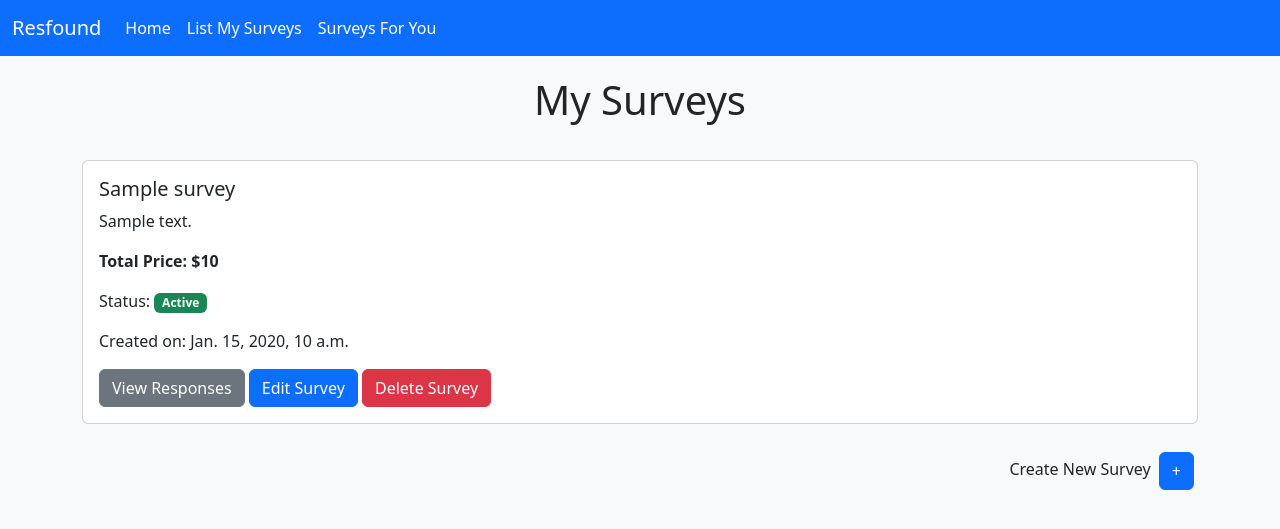
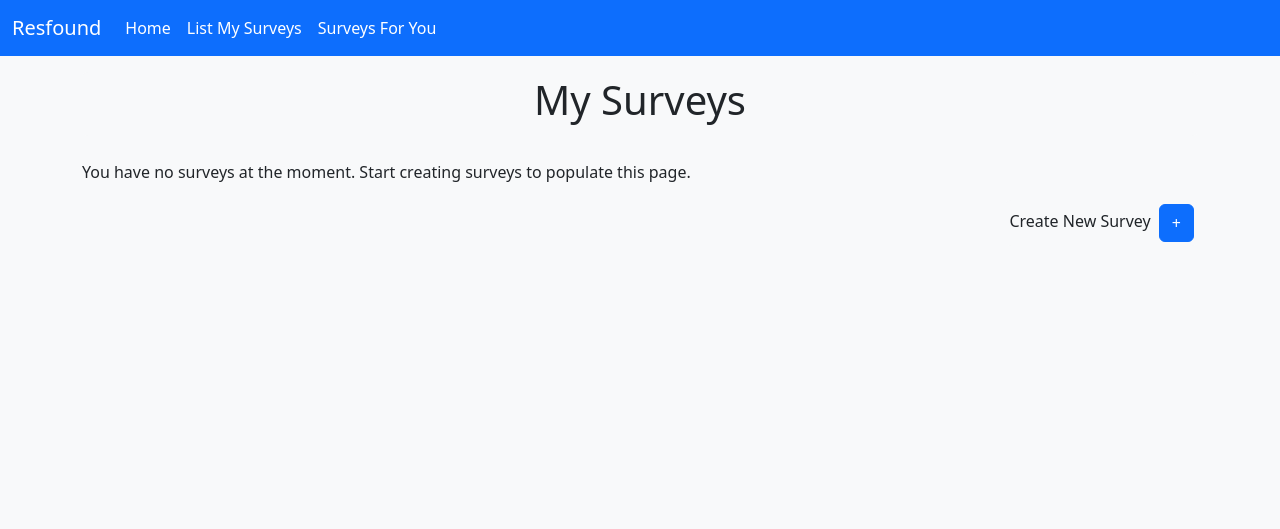
Before and after one commit to fajar-i/Resfound, a Django app: page /survey/fyp/ in a window 1280 px wide. Shown: the top 529 px of the page. Run offline with Django 5.2, Linux system fonts and the light colour scheme; a user stored in the database is signed in; tables that the repository leaves empty hold one stand-in row (values such as "Sample post").

Commit message:
memisah list survey my dan fyp

```diff
--- a/survey/templates/my_survey.html
+++ b/survey/templates/my_survey.html
@@ -51,7 +51,7 @@
                             </form>
                         </div>
                         {% else %}
-                        <a href="{% url 'answer_survey' survey.id %}" class="btn btn-secondary">
+                        <a href="{% url 'answer_survey' survey.id %}" class="btn btn-primary">
                             Answer This Survey
                         </a>
                         {% endif %}
--- a/survey/views.py
+++ b/survey/views.py
@@ -109,7 +109,9 @@ def list_my_survey(request):
 
 def list_survey_fyp(request):
     list_semua = Survey.objects.all().order_by('-total_price')
-    return render(request, 'my_survey.html', {'surveys': list_semua, 'user': request.user})
+    list_my = Survey.objects.filter(user=request.user)
+    list_fyp = list_semua.exclude(id__in=list_my.values_list('id', flat=True))
+    return render(request, 'my_survey.html', {'surveys': list_fyp, 'user': request.user})
 
 def export_responses_to_csv(request, survey_id):
     # Create the HttpResponse object with the appropriate CSV header
```
